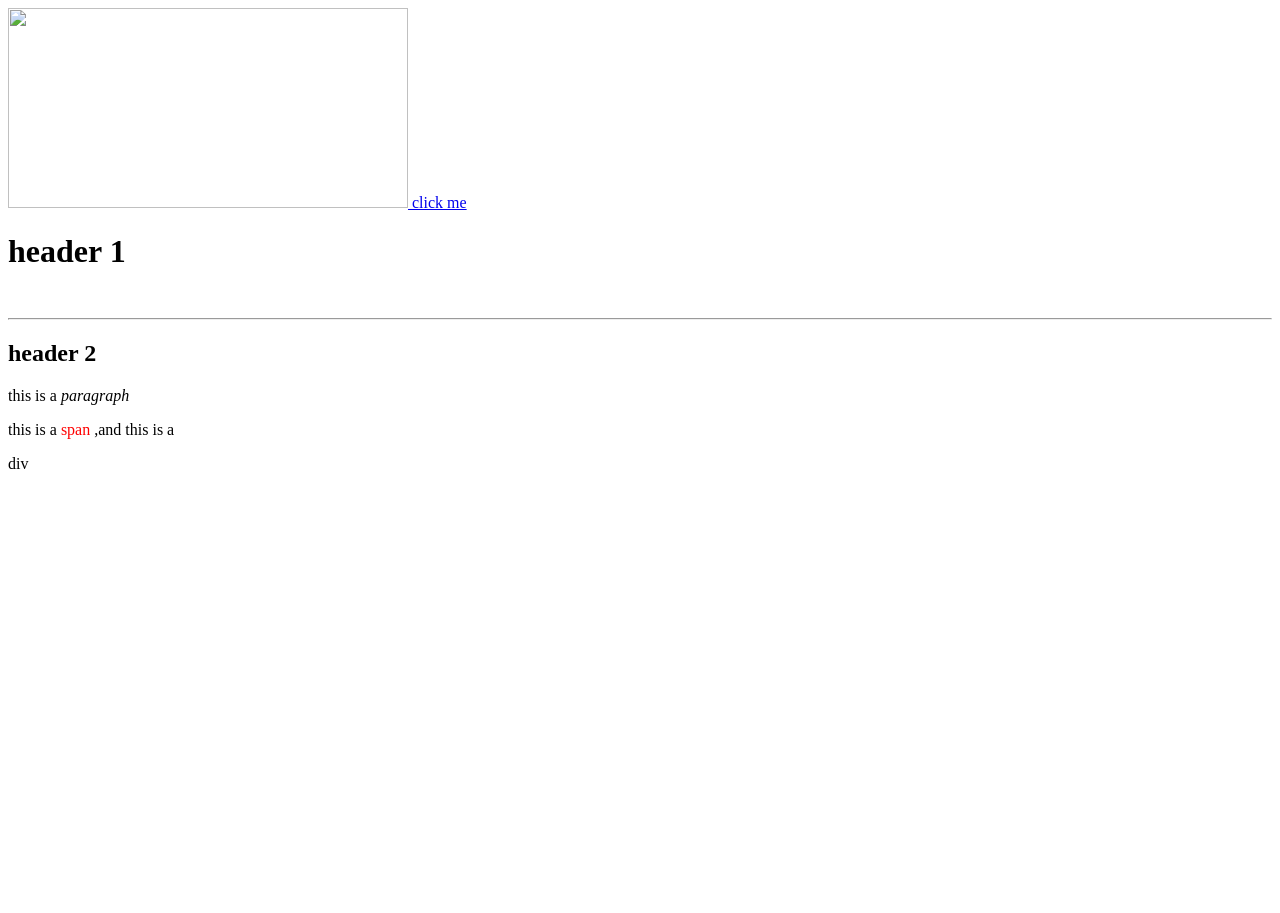
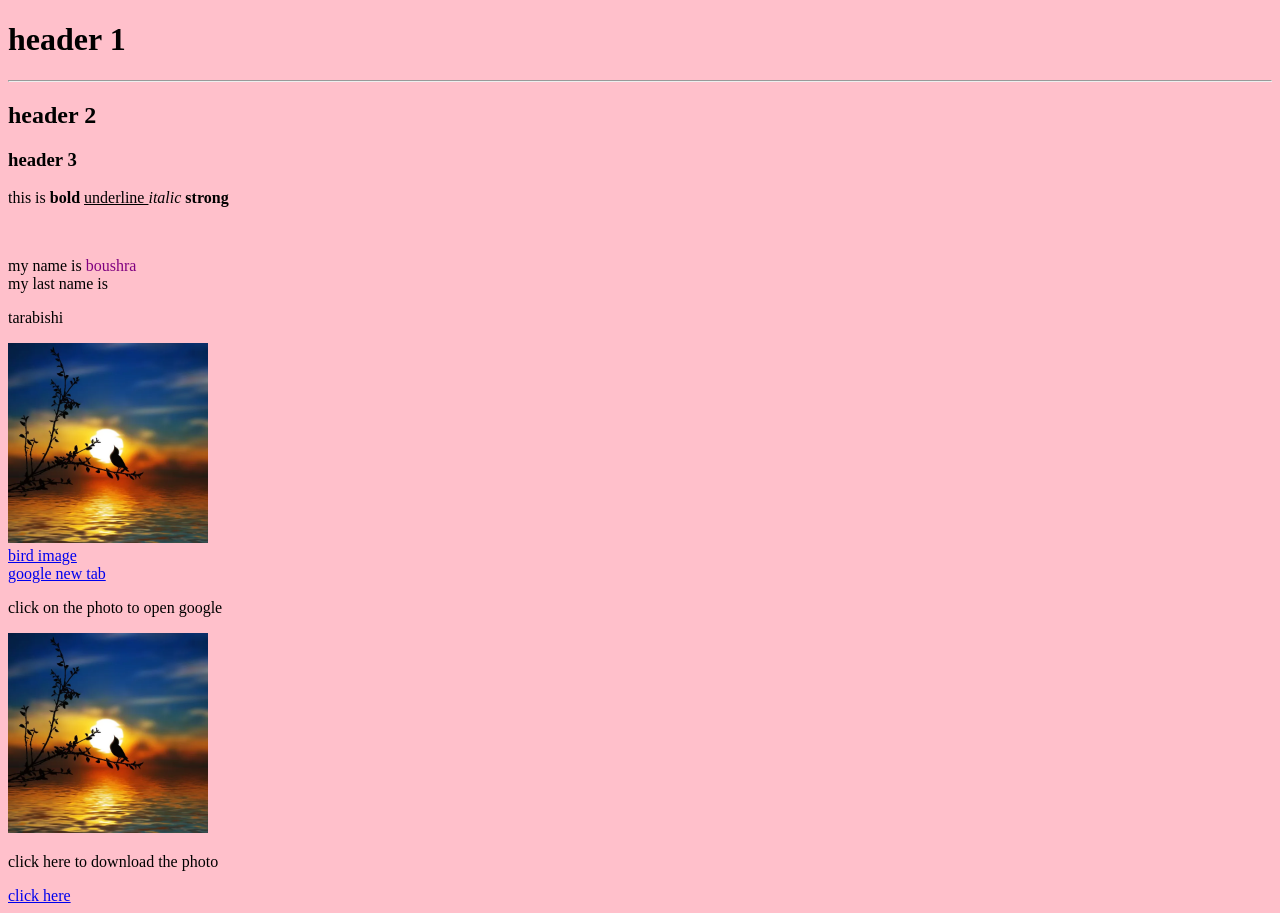
Before and after one commit to boushra-tarabishi/front-end, a plain HTML site: page l1.html in a window 1280 px wide. Before the commit the page ends 800 px from the top, so only its background shows below. Drawn offline with Linux system fonts and the light colour scheme.

Commit message:
update lesson 1

```diff
--- a/l1.html
+++ b/l1.html
@@ -8,26 +8,25 @@
     <title>first web page</title>
 </head>
 
-<body>
-    <a href="images/car.jpg " download="">
-        <img src="./images/car.jpg " width=" 400px" height="200px">
-    </a>
-
-    <a href="images/car.jpg">
-        click me
-    </a>
-
-    <br>
-
-    <h1> header 1 </h1>
-    <br>
+<body bgcolor="pink">
+    <h1>header 1</h1>
     <hr>
     <h2>header 2</h2>
-    <p>this is a <i>paragraph</i></p>
-    <p>this is a
-        <span style="color:red; ">span</span> ,and this is a
-        <div> div</div>
+    <h3>header 3</h3>
+    <p>this is  <b>bold </b><u>underline </u><i>italic </i><strong>strong </strong></p><br>
+    <p>my name is
+        <span style="color:purple;">boushra</span><br>
+        my last name is
+        <div>tarabishi</div>
     </p>
+
+    <img width="200" src="image/depositphotos_36220949-stock-photo-beautiful-landscape.jpg" alt="bird"><br>
+
+    <a href="image/depositphotos_36220949-stock-photo-beautiful-landscape.jpg">bird image</a><br>
+    <a href="https://google.com" target="_blank">google new tab</a><br>
+    <p>click on the photo to open google</p>
+    <a href="https://google.com"><img width="200" src="image/depositphotos_36220949-stock-photo-beautiful-landscape.jpg" ></a>
+    <p>click here to download the photo</p>
+    <a href="image/depositphotos_36220949-stock-photo-beautiful-landscape.jpg" download>click here</a>
 </body>
-
 </html>
```
